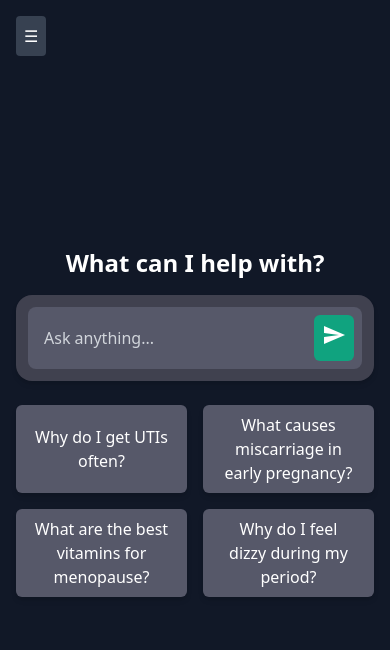
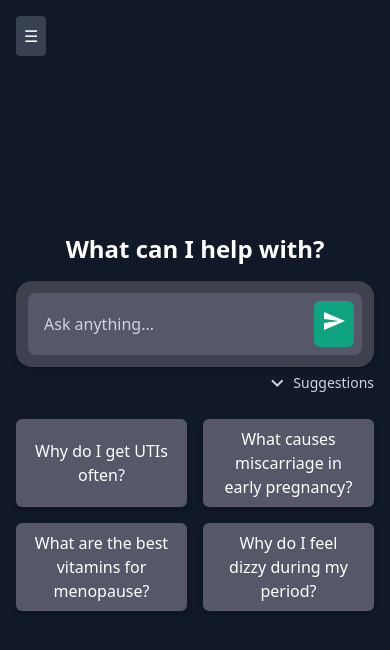
Before and after one commit to anderson895/HERHEALTH, a Flask app: page /user/home in a window 390 px wide. Shown: the top 650 px of the page. Run offline with Flask 3, Linux system fonts and the light colour scheme; the visitor is signed in with stand-in values (Sample User, id 1); data that the repository does not hold is empty; parts of the project's set-up code (start-up, migrations or seed data) failed here and were passed over; some libraries are stand-ins or nearby versions.

Commit message:
responsiveness

```diff
--- a/static/css/chat.css
+++ b/static/css/chat.css
@@ -1,3 +1,8 @@
+html, body {
+    height: 100%;
+  }
+
+
 #chat-box {
     overflow-y: auto; /* Para ma-scroll pa rin */
     scrollbar-width: none; /* Tinatago ang scrollbar sa Firefox */
--- a/static/js/post_chat.js
+++ b/static/js/post_chat.js
@@ -1,3 +1,13 @@
+$(document).ready(function () {
+    $('#toggle-suggestions').click(function () {
+        $('#suggestions-section').slideToggle('fast');
+
+        // Rotate the arrow icon
+        $('#toggle-icon').toggleClass('rotate-180');
+    });
+});
+
+
 
 
 // Handle Enter key press
--- a/templates/components/user_header.html
+++ b/templates/components/user_header.html
@@ -20,7 +20,7 @@
 
     <div class="relative flex h-screen">
         <!-- Sidebar -->
-        <aside id="sidebar" class="w-64 bg-gray-800 p-4 fixed inset-y-0 left-0 transform -translate-x-full transition-transform duration-300 md:translate-x-0 md:relative z-50 flex flex-col h-full">
+        <aside id="sidebar" class="w-64 bg-gray-800 p-4 fixed inset-y-0 left-0 z-50 transform -translate-x-full md:translate-x-0 transition-transform duration-300 flex flex-col">
 
             <!-- Top Section -->
             <div>
--- a/templates/user/home.html
+++ b/templates/user/home.html
@@ -6,6 +6,10 @@
 
 <!-- Main Content -->
 <main class="w-full flex flex-col items-center justify-center p-4 min-h-screen text-white">
+
+
+
+
     <h2 class="text-2xl font-bold mb-4">What can I help with?</h2>
     <div class="w-full max-w-full lg:max-w-lg"> <!-- Adjusted max-width -->
         <div class="w-full max-w-full lg:max-w-lg">
@@ -29,9 +33,15 @@
                     </button>
                 </div>
             </div>
-
+            <!-- Toggle Button -->
+            <div class="flex justify-end mt-1">
+                <button id="toggle-suggestions" class="text-sm text-gray-300 hover:text-white flex items-center gap-1">
+                    <span class="material-icons transform transition-transform duration-300" id="toggle-icon">expand_more</span>
+                    Suggestions
+                </button>
+            </div>
             <!-- Suggestions Section -->
-            <div class="mt-6 grid grid-cols-2 gap-4 sm:grid-cols-1 lg:grid-cols-2"> <!-- Make it responsive -->
+            <div id="suggestions-section" class="mt-6 grid grid-cols-2 gap-4 sm:grid-cols-1 lg:grid-cols-2"> <!-- Make it responsive -->
                 <button class="suggestion-btn bg-[#565869] hover:bg-[#66687A] text-white py-2 px-4 rounded-md shadow-md" data-suggestion="Why do I get UTIs often?">Why do I get UTIs often?</button>
                 <button class="suggestion-btn bg-[#565869] hover:bg-[#66687A] text-white py-2 px-4 rounded-md shadow-md" data-suggestion="What causes miscarriage in early pregnancy?">What causes miscarriage in early pregnancy?</button>
                 <button class="suggestion-btn bg-[#565869] hover:bg-[#66687A] text-white py-2 px-4 rounded-md shadow-md" data-suggestion="What are the best vitamins for menopause?">What are the best vitamins for menopause?</button>
```
